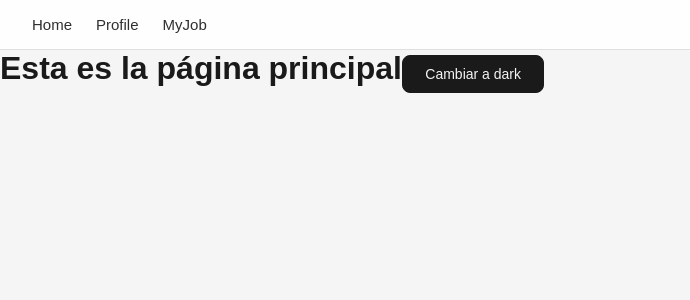
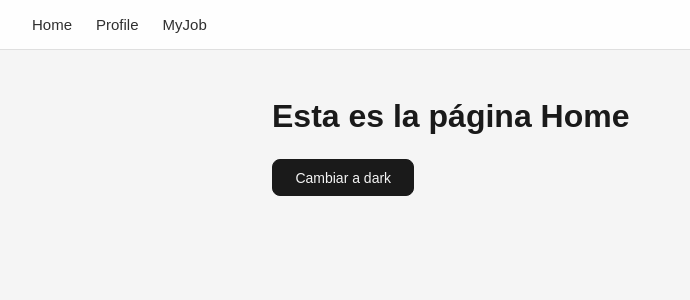
Before and after one commit to FguedezR/usecontextChallenge, a React (Vite) app: page / in a window 1280 px wide. Shown: the top 300 px of the page, without its empty margins (0-690 px from the left). Built offline with nearby package versions, Linux system fonts and the light colour scheme.

Commit message:
Update Home.jsx

```diff
--- a/src/pages/Home.jsx
+++ b/src/pages/Home.jsx
@@ -2,12 +2,10 @@ import Button from "../components/Button";
 
 const Home = () => {
   return (
-    <div>
-      <h1>
-        Esta es la página principal
-        <Button />
-      </h1>
-    </div>
+    <main>
+      <h1>Esta es la página Home</h1>
+      <Button />
+    </main>
   );
 };
 
```
